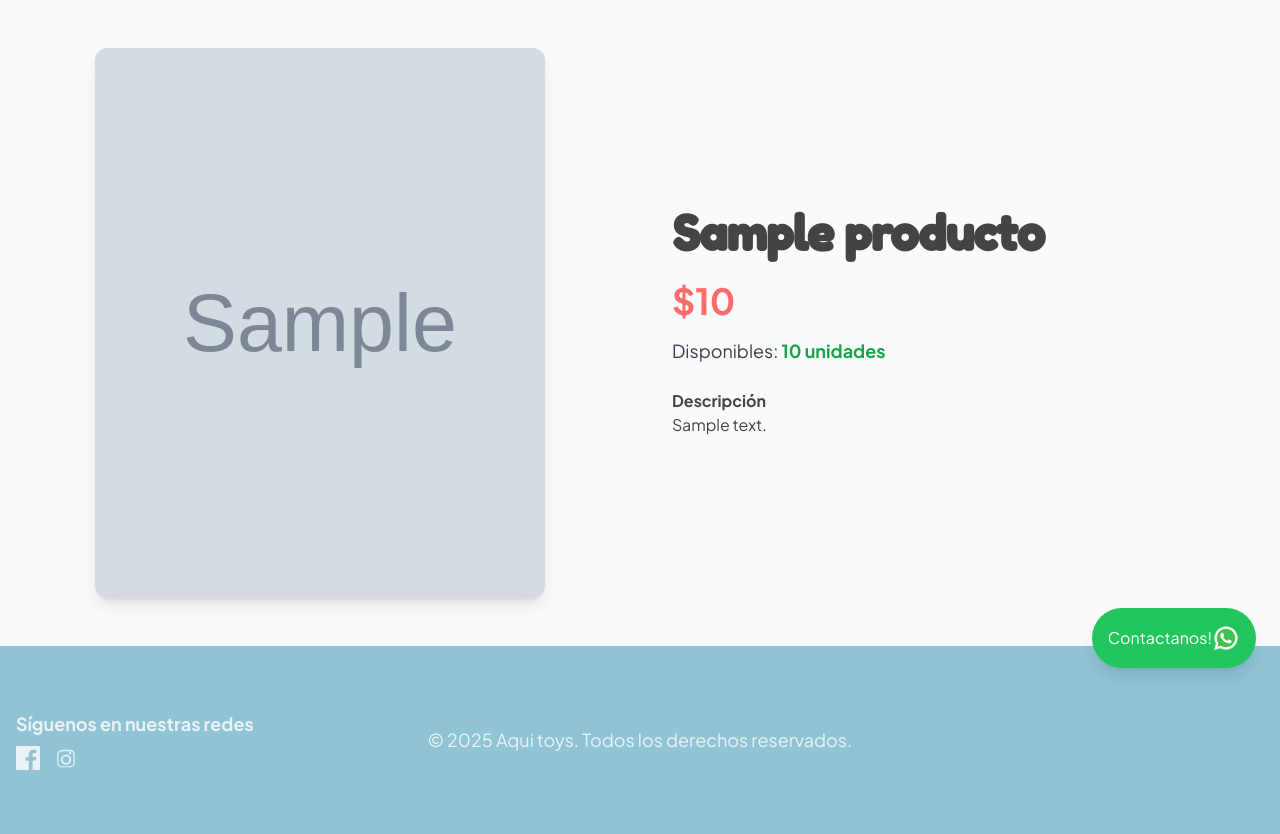
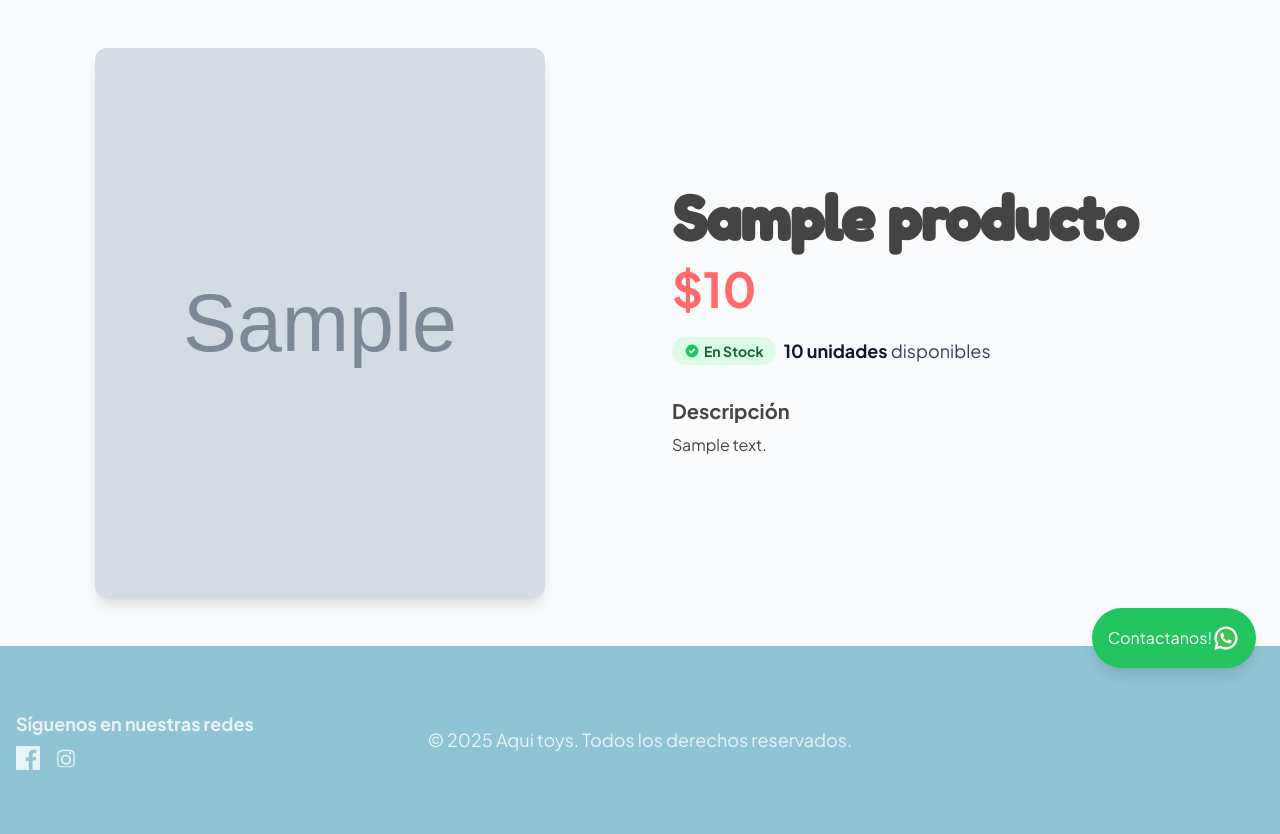
Before and after one commit to BarbaraVera/CatalogoJuguetes, a Django app: page /producto/1/ in a window 1280 px wide. Shown: the part 108-942 px from the top of the page. Run offline with Django 4.2, Linux system fonts and the light colour scheme; tables that the repository leaves empty hold one stand-in row (values such as "Sample post"); grey boxes marked "Sample" are stand-in pictures; some libraries are stand-ins or nearby versions.

Commit message:
mejora template de detalles

```diff
--- a/templates/catalogo/detalle_producto.html
+++ b/templates/catalogo/detalle_producto.html
@@ -19,26 +19,37 @@
                 <div class="aspect-square cursor-pointer overflow-hidden rounded-xl border-4 border-transparent ring-2 ring-transparent transition-all hover:border-[var(--primary-color)]"><img alt="Vista 3" class="h-full w-full object-cover" src="{{ producto.imagen.url }}"></div>
             </div>
         </div>
-        <div class="flex flex-col justify-center">
-            <h1 class="text-4xl font-bold tracking-tight text-[var(--text-primary)] sm:text-5xl logo-font">
+        <div class="flex flex-col justify-center lg:py-8">
+            <h1 class="text-4xl font-extrabold tracking-tight text-[var(--text-primary)] sm:text-5xl lg:text-6xl logo-font">
                 {{ producto.nombre }}
             </h1>
 
-            <p class="mt-6 text-4xl font-bold text-[var(--primary-color)]">${{ producto.precio }}</p>
-            <div class="mt-4">
+            <p class="mt-4 text-4xl font-bold text-[var(--primary-color)] sm:text-5xl">${{ producto.precio }}</p>
+
+            <div class="mt-6 flex items-center gap-2">
                 {% if producto.stock > 0 %}
+                    <span class="inline-flex items-center rounded-full bg-green-100 px-3 py-1 text-sm font-semibold text-green-800">
+                        <svg class="h-4 w-4 mr-1 text-green-500" fill="currentColor" viewBox="0 0 20 20">
+                            <path fill-rule="evenodd" d="M10 18a8 8 0 100-16 8 8 0 000 16zm3.707-9.293a1 1 0 00-1.414-1.414L9 10.586 7.707 9.293a1 1 0 00-1.414 1.414l2 2a1 1 0 001.414 0l4-4z" clip-rule="evenodd" />
+                        </svg>
+                        En Stock
+                    </span>
                     <p class="text-lg text-gray-700">
-                        Disponibles: <span class="font-bold text-green-600">{{ producto.stock }} unidades</span>
+                        <span class="font-bold text-gray-900">{{ producto.stock }} unidades</span> disponibles
                     </p>
                 {% else %}
-                    <p class="text-lg font-bold text-red-600">
-                        Producto Agotado
-                    </p>
+                    <span class="inline-flex items-center rounded-full bg-red-100 px-3 py-1 text-sm font-semibold text-red-800">
+                        <svg class="h-4 w-4 mr-1 text-red-500" fill="currentColor" viewBox="0 0 20 20">
+                            <path fill-rule="evenodd" d="M10 18a8 8 0 100-16 8 8 0 000 16zM8.707 7.293a1 1 0 00-1.414 1.414L8.586 10l-1.293 1.293a1 1 0 101.414 1.414L10 11.414l1.293 1.293a1 1 0 001.414-1.414L11.414 10l1.293-1.293a1 1 0 00-1.414-1.414L10 8.586 8.707 7.293z" clip-rule="evenodd" />
+                        </svg>
+                        Agotado
+                    </span>
                 {% endif %}
             </div>
-            <div class="mt-6">
-                <strong>Descripción</strong>
-                <p class="text-lg leading-relaxed text-[var(--text-secondary)]">
+
+            <div class="mt-8">
+                <h3 class="text-xl font-bold text-[var(--text-primary)]">Descripción</h3>
+                <p class="mt-2 text-lg leading-relaxed text-[var(--text-secondary)]">
                     {{ producto.descripcion|linebreaks }}
                 </p>
             </div>
```
